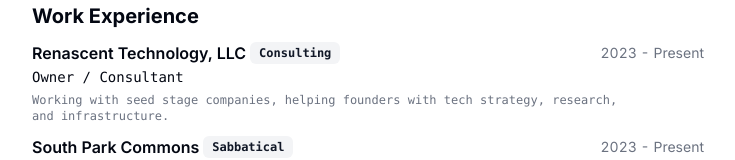
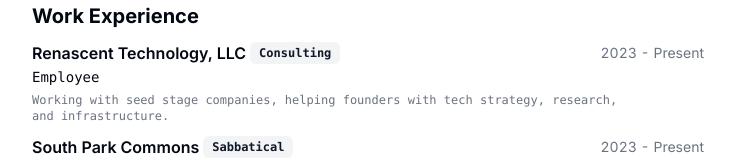
Before and after one commit to GermanCruz/resume-nextjs, a Next.js app: page / in a window 1280 px wide. Shown: the part 408-568 px from the top of the page, without its empty margins (272-1007 px from the left). Built offline with nearby package versions, Linux system fonts and the light colour scheme.

Commit message:
Update resume-data.tsx

```diff
--- a/src/data/resume-data.tsx
+++ b/src/data/resume-data.tsx
@@ -47,7 +47,7 @@
       company: "Renascent Technology, LLC",
       link: "https://jxnl.notion.site/jxnl/whats-up-95708748a05d40c398a4abc66a978a8e",
       badges: ["Consulting"],
-      title: "Owner / Consultant",
+      title: "Employee",
       logo: "", // Add logo if available
       start: "2023",
       end: "Present",
```
